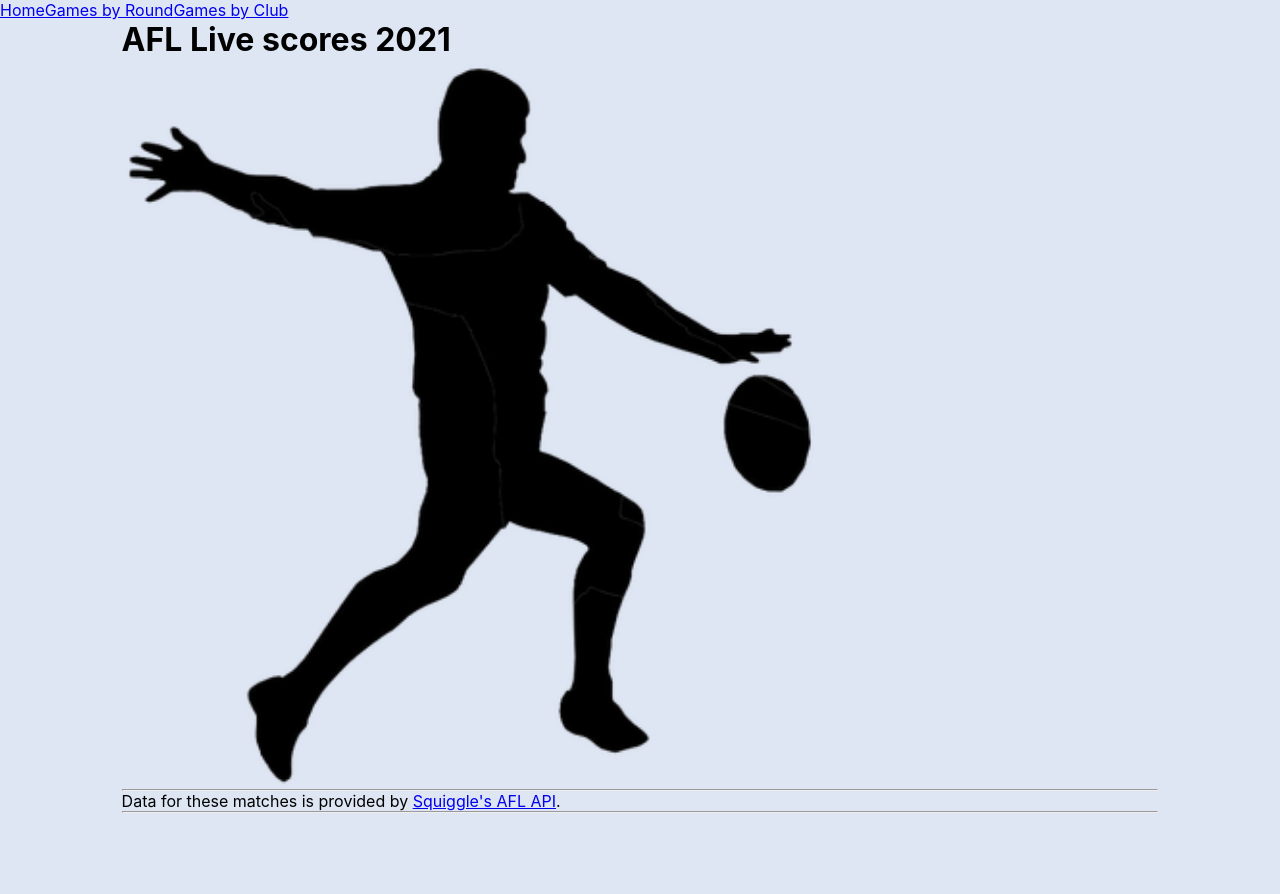
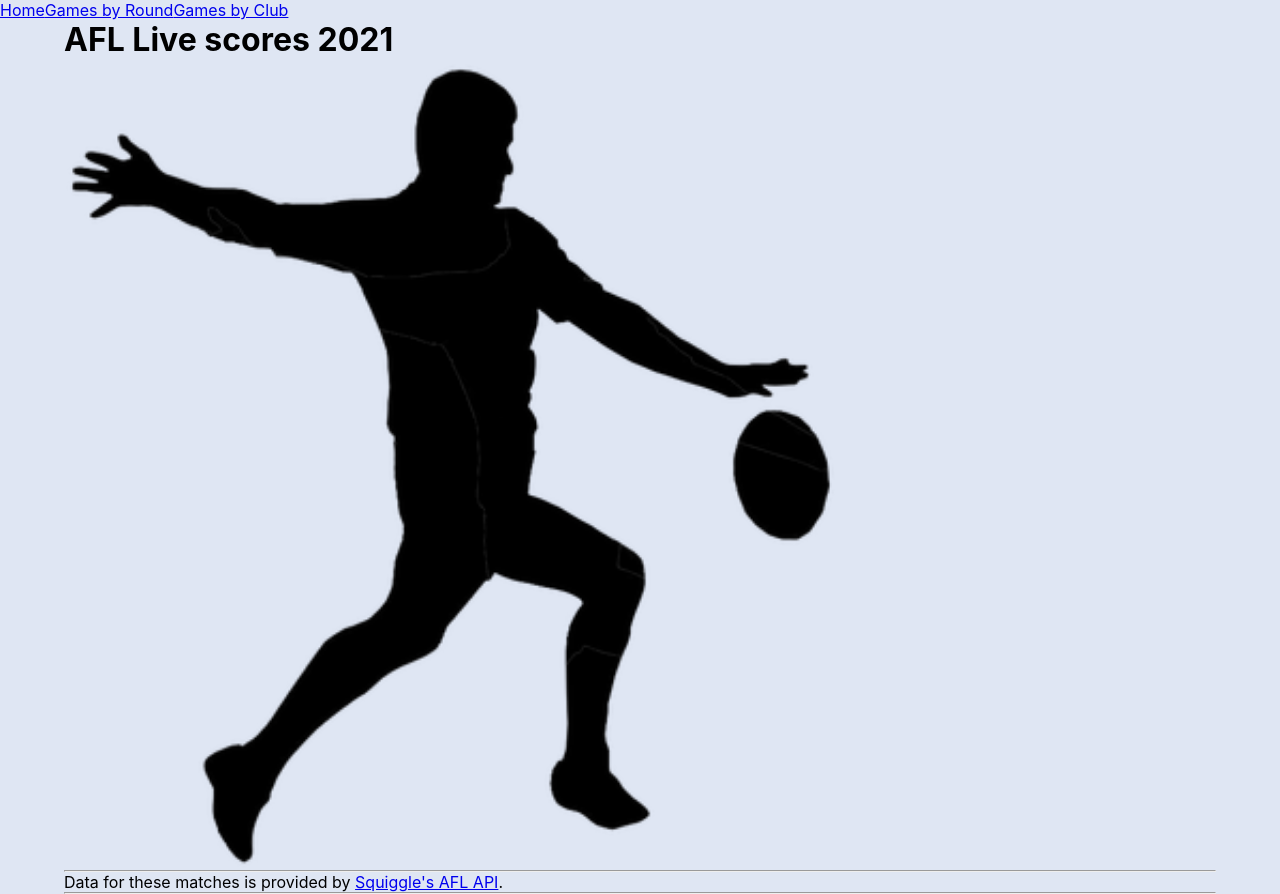
Before and after one commit to benfanderson/aflscores, a React app: page / in a window 1280 px wide. Before the commit the page ends 813 px from the top, so only its background shows below. Built offline with nearby package versions, Linux system fonts and the light colour scheme.

Commit message:
Fixed display for game scores

```diff
--- a/src/components/App.js
+++ b/src/components/App.js
@@ -7,7 +7,7 @@ import ClubGames from './ClubGames';
 import Rounds from './Rounds';
 import Clubs from './Clubs';
 import Navbar from './Navbar';
-import styles from '../../public/styles.css';
+// import styles from '../../public/styles.css';
 
 const ENDPOINT = 'http://127.0.0.1:4001';
 
@@ -25,7 +25,7 @@ function App() {
     <>
       <BrowserRouter>
         <Navbar />
-        <div className={styles.container}>
+        {/* <div className={styles.container}> */}
         <Switch>
           <Route exact path="/">
             <Front />
@@ -39,7 +39,7 @@ function App() {
           <Route path="/rounds/:id"><RoundGames games={liveScores} /></Route>
           <Route path="/clubs/:id"><ClubGames games={liveScores} /></Route>
         </Switch>
-        </div>
+        {/* </div> */}
       </BrowserRouter>
       {/* <div className={styles.container}>
         <BrowserRouter>
```
Lines whose indentation alone changed are shown as unchanged.
